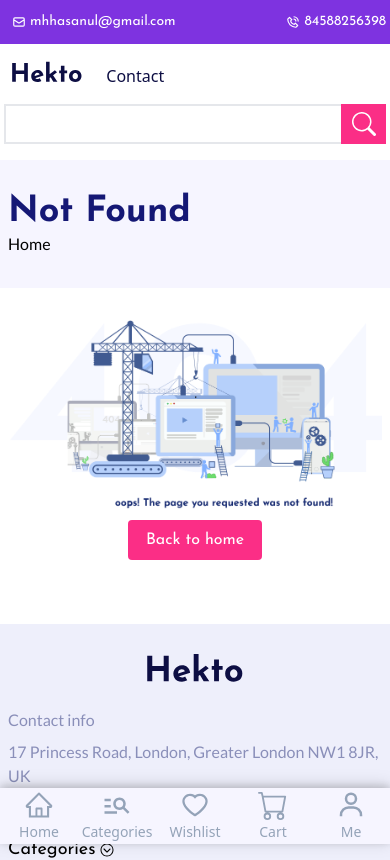
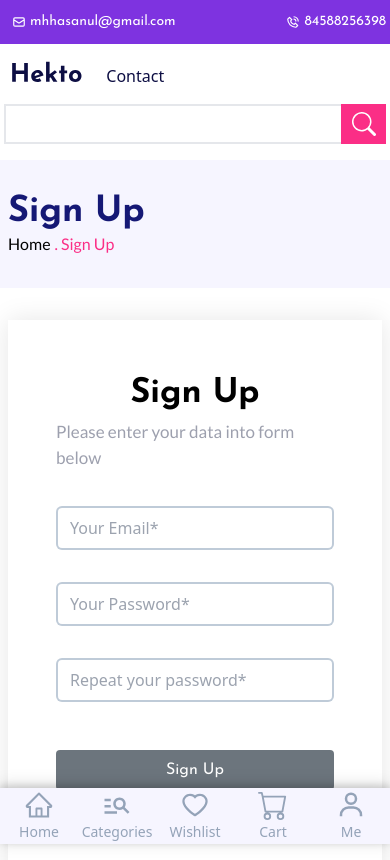
Before and after one commit to frkam/ecommerce-app, a React (Create React App) app: page /sign-up in a window 390 px wide. Shown: the top 860 px of the page. Built offline with nearby package versions, Linux system fonts and the light colour scheme; no server answers.

Commit message:
added responsiveness to product page

```diff
--- a/src/App.tsx
+++ b/src/App.tsx
@@ -2,6 +2,7 @@
 import 'swiper/css'
 // eslint-disable-next-line import/no-unresolved
 import 'swiper/css/navigation'
+import 'react-toastify/dist/ReactToastify.css'
 import { ScrollToTop } from 'components/utility/scrollToTop'
 import { lazy, Suspense } from 'react'
 import { Route, Routes } from 'react-router-dom'
@@ -13,12 +14,13 @@ import { Notification } from 'widgets/notification'
 const Login = lazy(() => import('pages/login/login'))
 const Cart = lazy(() => import('pages/cart'))
 const Home = lazy(() => import('pages/home'))
-const SignUp = lazy(() => import('pages/signup'))
+const SignUp = lazy(() => import('pages/signUp/signUp'))
 const Contact = lazy(() => import('pages/contact/contact'))
 const Shop = lazy(() => import('pages/shop/shop'))
 const Product = lazy(() => import('pages/product/product'))
 const Categories = lazy(() => import('pages/categories/categories'))
 const NotFound = lazy(() => import('pages/notFound'))
+const Profile = lazy(() => import('pages/profile/profile'))
 
 export function App() {
   return (
@@ -31,7 +33,7 @@ export function App() {
               <Route index element={<Home />} />
               <Route path="/login" element={<Login />} />
               <Route path="/cart" element={<Cart />} />
-              <Route path="/signup" element={<SignUp />} />
+              <Route path="/sign-up" element={<SignUp />} />
               <Route path="/contact" element={<Contact />} />
               <Route path="/categories/:category" element={<Shop />} />
               <Route
@@ -39,6 +41,7 @@ export function App() {
                 element={<Product />}
               />
               <Route path="/categories" element={<Categories />} />
+              <Route path="/profile" element={<Profile />} />
               <Route path="*" element={<NotFound />} />
             </Route>
           </Routes>
--- a/src/components/UI/button.tsx
+++ b/src/components/UI/button.tsx
@@ -26,10 +26,10 @@ export const Button: React.FC<{
     className ? className : ''
   } ${disabled ? 'bg-disabled' : ''}`
 
-  if (link) {
+  if (link && linkTo) {
     return (
       <NavLink
-        to={linkTo!}
+        to={linkTo}
         className={`${buttonClass} flex items-center justify-center`}
       >
         {children}
--- /dev/null
+++ b/src/pages/profile/profile.tsx
@@ -0,0 +1,28 @@
+import { auth } from 'firebase-config'
+import { useEffect, useState } from 'react'
+import { SignOut } from 'services/firebase.service'
+
+const Profile = () => {
+  const [userData, setUserData] = useState(auth.currentUser)
+
+  return userData ? (
+    <div>
+      {userData.email}
+      <button
+        onClick={() => {
+          setUserData(null)
+          return SignOut
+        }}
+      >
+        Sign Out
+      </button>
+    </div>
+  ) : (
+    <div>
+      Login first!
+      <button onClick={() => console.log(auth.currentUser)}>kek</button>
+    </div>
+  )
+}
+
+export default Profile
--- /dev/null
+++ b/src/pages/signUp/signUp.tsx
@@ -0,0 +1,34 @@
+import { PageHero } from 'components/UI/pageHero'
+import { NavLink } from 'react-router-dom'
+import SignUpForm from './signUpForm'
+
+const SignUp = () => {
+  const breadCrumbs = [
+    {
+      title: 'sign up',
+      link: `/sign-up`,
+    },
+  ]
+
+  return (
+    <section>
+      <PageHero breadCrumbs={breadCrumbs}>Sign Up</PageHero>
+      <div className="flex justify-center main-container">
+        <div className="flex flex-col items-center w-[34rem] p-12 shadow-card">
+          <h1 className="text-black font-josefin-sans text-[34px] font-bold">
+            Sign Up
+          </h1>
+          <p className="font-lato text-[17px] text-text-sub-dark-500 pb-9">
+            Please enter your data into form below
+          </p>
+          <SignUpForm />
+          <NavLink to="/login" className="text-text-sub-dark-500 mt-7">
+            Already have an account? Login
+          </NavLink>
+        </div>
+      </div>
+    </section>
+  )
+}
+
+export default SignUp
--- /dev/null
+++ b/src/pages/signUp/signUpForm.tsx
@@ -0,0 +1,122 @@
+import { Button } from 'components/UI/button'
+import { ErrorMessage, Field, Form, Formik } from 'formik'
+import { toast } from 'react-toastify'
+import { signUp } from 'services/firebase.service'
+import { object, ref, string } from 'yup'
+
+const validationSchema = object({
+  email: string().email('This must be an email').required('Email is required'),
+  password: string()
+    .min(8, 'Password is too short')
+    .required('Password is required'),
+  confirmPassword: string()
+    .oneOf([ref('password'), null], 'Passwords must match')
+    .required('Repeated password is required'),
+})
+
+const initialValues = {
+  email: '',
+  password: '',
+  confirmPassword: '',
+}
+
+const inputClass = (touched?: boolean, error?: string) => {
+  if (!error && !touched) {
+    return 'input--ok'
+  }
+
+  if (error && touched) {
+    return 'input--error'
+  }
+
+  if (!error && touched) {
+    return 'input--successfull'
+  }
+}
+
+const SignUpForm = () => {
+  return (
+    <Formik
+      initialValues={initialValues}
+      onSubmit={(values, { resetForm }) => {
+        signUp(values)
+        resetForm()
+      }}
+      validationSchema={validationSchema}
+      validateOnBlur
+    >
+      {(props) => {
+        const { errors, touched, isValid, dirty, values } = props
+        return (
+          <Form className="flex flex-col gap-2 w-full">
+            <div className="input-error-container">
+              <Field
+                id="email"
+                name="email"
+                placeholder="Your Email*"
+                value={values.email}
+                className={`input ${inputClass(touched.email, errors.email)}`}
+                required
+                autoComplete="off"
+              />
+              <ErrorMessage
+                name="email"
+                component="span"
+                className="input-error-msg"
+              />
+            </div>
+            <div className="input-error-container">
+              <Field
+                id="password"
+                name="password"
+                placeholder="Your Password*"
+                value={values.password}
+                className={`input ${inputClass(
+                  touched.password,
+                  errors.password
+                )}`}
+                required
+                type="password"
+                autoComplete="off"
+              />
+              <ErrorMessage
+                name="password"
+                component="span"
+                className="input-error-msg"
+              />
+            </div>
+            <div className="input-error-container">
+              <Field
+                id="confirmPassword"
+                name="confirmPassword"
+                placeholder="Repeat your password*"
+                value={values.confirmPassword}
+                className={`input ${inputClass(
+                  touched.confirmPassword,
+                  errors.confirmPassword
+                )}`}
+                required
+                type="password"
+                autoComplete="off"
+              />
+              <ErrorMessage
+                name="confirmPassword"
+                component="span"
+                className="input-error-msg"
+              />
+            </div>
+            <Button
+              className="mt-4 font-josefin-sans w-full"
+              type="submit"
+              disabled={!(dirty && isValid)}
+            >
+              Sign Up
+            </Button>
+          </Form>
+        )
+      }}
+    </Formik>
+  )
+}
+
+export default SignUpForm
--- a/src/pages/signup.tsx
+++ /dev/null
@@ -1,5 +0,0 @@
-const SignUp = () => {
-  return <section>signUp</section>
-}
-
-export default SignUp
--- a/src/services/firebase.service.ts
+++ b/src/services/firebase.service.ts
@@ -2,24 +2,31 @@
 import {
   createUserWithEmailAndPassword,
   signInWithEmailAndPassword,
+  signOut,
 } from 'firebase/auth'
 import { addDoc, collection } from 'firebase/firestore'
 import { auth, db } from 'firebase-config'
+import { toast } from 'react-toastify'
 import { ISignIn, ISignUp } from 'types/auth.types'
 
 // Authentication
 
 export const signUp = async (user: ISignUp) => {
   try {
-    const res = await createUserWithEmailAndPassword(
-      auth,
-      user.email,
-      user.password
-    )
+    await createUserWithEmailAndPassword(auth, user.email, user.password)
 
-    return res.user
+    signIn({ email: user.email, password: user.password })
   } catch (error: any) {
-    console.error(error.message)
+    if (error.message === 'Firebase: Error (auth/email-already-in-use).') {
+      toast.error('This email is already used', {
+        position: 'bottom-left',
+        autoClose: 5000,
+        hideProgressBar: false,
+        closeOnClick: true,
+        pauseOnHover: true,
+        draggable: true,
+      })
+    }
   }
 }
 
@@ -33,8 +40,33 @@ export const signIn = async (user: ISignIn) => {
 
     return res.user
   } catch (error: any) {
-    console.error(error.message)
+    if (error.message === 'Firebase: Error (auth/wrong-password).') {
+      toast.error('You entered wrong password', {
+        position: 'bottom-left',
+        autoClose: 5000,
+        hideProgressBar: false,
+        closeOnClick: true,
+        pauseOnHover: true,
+        draggable: true,
+      })
+      throw new Error(error.message)
+    }
+    if (error.message === 'Firebase: Error (auth/user-not-found).') {
+      toast.error('The user with this email was not found', {
+        position: 'bottom-left',
+        autoClose: 5000,
+        hideProgressBar: false,
+        closeOnClick: true,
+        pauseOnHover: true,
+        draggable: true,
+      })
+      throw new Error(error.message)
+    }
   }
+}
+
+export const SignOut = async () => {
+  const logout = await signOut(auth)
 }
 
 // Database
--- a/src/store/slices/productsSlice.tsx
+++ b/src/store/slices/productsSlice.tsx
@@ -48,4 +48,4 @@ const productsSlice = createSlice({
   },
 })
 
-export default productsSlice.reducer
+export { productsSlice }
--- a/src/store/store.ts
+++ b/src/store/store.ts
@@ -1,10 +1,10 @@
 import { configureStore } from '@reduxjs/toolkit'
 import { TypedUseSelectorHook, useDispatch, useSelector } from 'react-redux'
-import productsSlice from './slices/productsSlice'
+import { productsSlice } from './slices/productsSlice'
 
 export const store = configureStore({
   reducer: {
-    products: productsSlice,
+    products: productsSlice.reducer,
   },
   middleware: (getDefaultMiddleware) =>
     getDefaultMiddleware({
--- a/src/widgets/header/header.tsx
+++ b/src/widgets/header/header.tsx
@@ -1,6 +1,8 @@
 import { Logo } from 'components/UI/logo'
+import { onAuthStateChanged, User } from 'firebase/auth'
+import { auth } from 'firebase-config'
 import { useWindowWidth } from 'hooks/useWindowWidth'
-import React from 'react'
+import React, { useEffect, useState } from 'react'
 import { AiOutlineHeart, AiOutlineHome } from 'react-icons/ai'
 import { BiPhoneCall, BiUser } from 'react-icons/bi'
 import { BsCart, BsHeart, BsSearch } from 'react-icons/bs'
```
Also changed, not shown: src/pages/login/loginForm.tsx (+12 -3 lines), src/pages/product/product.tsx (+10 -39 lines), 45 other files (tests, documents, lock files or other folders).
